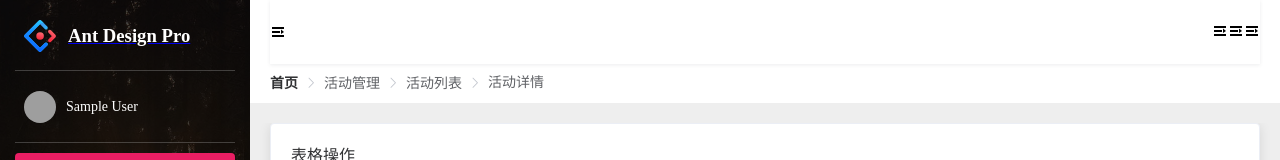
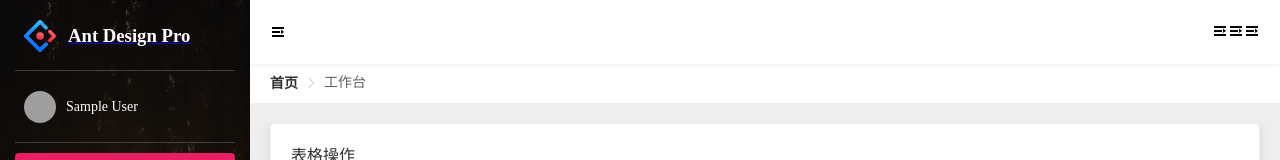
Before and after one commit to sy-suyin/syin-admin, a Vue app: page /index/index in a window 1280 px wide. Shown: the top 160 px of the page. Built offline with nearby package versions, Linux system fonts and the light colour scheme; sample sign-in values are in the browser's storage.

Commit message:
实现订单面包屑导航栏功能, 调整顶部导航栏padding, 一般列表页面面包屑位置添加页面标题

```diff
--- a/src/components/layout/base-layout.vue
+++ b/src/components/layout/base-layout.vue
@@ -17,7 +17,7 @@
 
 			<!-- 侧边导航栏 -->
 			<div class="nav">
-				<sy-menu></sy-menu>
+				<sy-menu-item></sy-menu-item>
 			</div>
 
 			<div class="background"></div>
@@ -41,10 +41,12 @@
 					<slot name="breadcrumb">
 						<el-breadcrumb class="breadcrumb" separator-class="el-icon-arrow-right">
 							<el-breadcrumb-item :to="{ path: '/' }">首页</el-breadcrumb-item>
-							<el-breadcrumb-item>活动管理</el-breadcrumb-item>
-							<el-breadcrumb-item>活动列表</el-breadcrumb-item>
-							<el-breadcrumb-item>活动详情</el-breadcrumb-item>
+
+							<el-breadcrumb-item v-for="(breadcrumb, index) in breadcrumbs" :key="'breadcrumb-'+index">{{breadcrumb.name}}</el-breadcrumb-item>
 						</el-breadcrumb>
+					</slot>
+
+					<slot name="breadcrumb-after">
 					</slot>
 				</div>
 			</el-header>
@@ -57,16 +59,17 @@
 </template>
 
 <script>
-import syMenu from "@/components/layout/sy-menu.vue";
+import syMenuItem from "@/components/layout/sy-menu-item.vue";
 
 export default {
 	name: "app",
 	components: {
-		syMenu
+		syMenuItem
 	},
 	data(){
 		return {
 			menus: [],
+			breadcrumbs: [],
 			user: {
 				name: '',
 				avatar: ''
@@ -74,11 +77,21 @@ export default {
 		}
 	},
 	created(){
+		let meta = this.$route.meta;
+
+		// 设置浏览器标题
+		window.document.title = meta.title;
+
+		// 激活路由
+		this.$store.commit('access/active',meta);
+
+		// 设置面包屑数据
+		this.breadcrumbs = this.$store.getters['access/breadcrumb'];
+
 		let user = this.$store.getters['auth/user'];
-		console.log(user);
 		user.avatar = 'http://127.0.0.1:8000//static/api/avatar/20.png';
 		this.user = user;
-		console.log(user.avatar);
+
 	},
 
 	methods:{
@@ -125,7 +138,6 @@ export default {
 					width: 32px;
 					height: 32px;
 				}
-
 			}
 
 			&:after{
@@ -213,11 +225,13 @@ export default {
 	}
 
 	.container-header{
+		padding: 0 !important;
+
 		background: #fff;
 		height: auto !important;
-	}
 
-	.container-header .navbar{
+		 .navbar{
+			padding: 0 20px;
 			height: 64px;
 			box-shadow: 0 1px 4px rgba(0,21,41,.08);
 			display: flex;
@@ -225,9 +239,14 @@ export default {
 			align-items: center;
 		}
 
-	.container-header .expand .breadcrumb{
+		.expand{
+			padding: 0 20px;
+
+			.breadcrumb{
 				padding: 12px 16px;
 				padding-left: 0;
+			}
+		}
 	}
 
 	.content-box{
--- a/src/components/layout/sy-menu.vue
+++ b/src/components/layout/sy-breadcrumb.vue
@@ -1,5 +1,10 @@
 <template>
 	<div>
+		<el-breadcrumb-item :to="{ path: '/' }">首页</el-breadcrumb-item>
+
+		<el-breadcrumb-item>活动管理</el-breadcrumb-item>
+		<el-breadcrumb-item>活动列表</el-breadcrumb-item>
+		<el-breadcrumb-item>活动详情</el-breadcrumb-item>
 		<sy-menu-item></sy-menu-item>
 	</div>
 </template>
@@ -8,7 +13,7 @@
 import syMenuItem from "@/components/layout/sy-menu-item.vue";
 
 export default {
-	name: 'sy-menu',
+	name: 'sy-breadcrumb',
 	components: {
 		syMenuItem
 	},
--- a/src/views/demo/list-basic.vue
+++ b/src/views/demo/list-basic.vue
@@ -1,5 +1,12 @@
 <template>
 	<lyaout>
+
+		<template #breadcrumb-after>
+			<div>
+				<h2 class="page-title">一般列表</h2>
+			</div>
+		</template>
+
 		<el-card>
 			<div slot="header" class="clearfix">
 				<div class="table-toolbar">
@@ -11,7 +18,7 @@
 				<div class="table-search">
 					<el-input
 						placeholder="请输入搜索内容"
-						v-model="input4"
+						v-model="search.keyword"
 						size="mini"
 					>
 						<i slot="suffix" class="el-input__icon el-icon-search"></i>
@@ -83,6 +90,9 @@ export default {
 	},
   	data() {
       	return {
+			search: {
+				keyword: '',
+			},
 			tableData: [{
 				id: 1,
 				name: '测试项目 0-01',
@@ -146,6 +156,14 @@ export default {
 </script>
 
 <style lang="scss">
+.page-title{
+	color: rgba(0,0,0,.85);
+    font-weight: 600;
+    font-size: 20px;
+    line-height: 32px;
+	margin-top: 0;
+}
+
 #filter-box{
 	margin-bottom: 24px;
 
```
Lines whose indentation alone changed are shown as unchanged.
